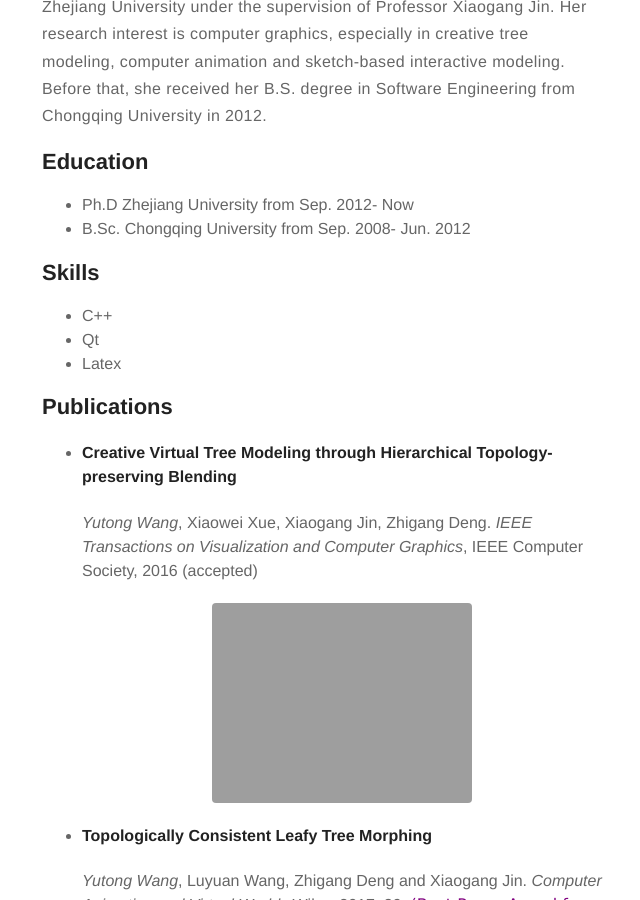
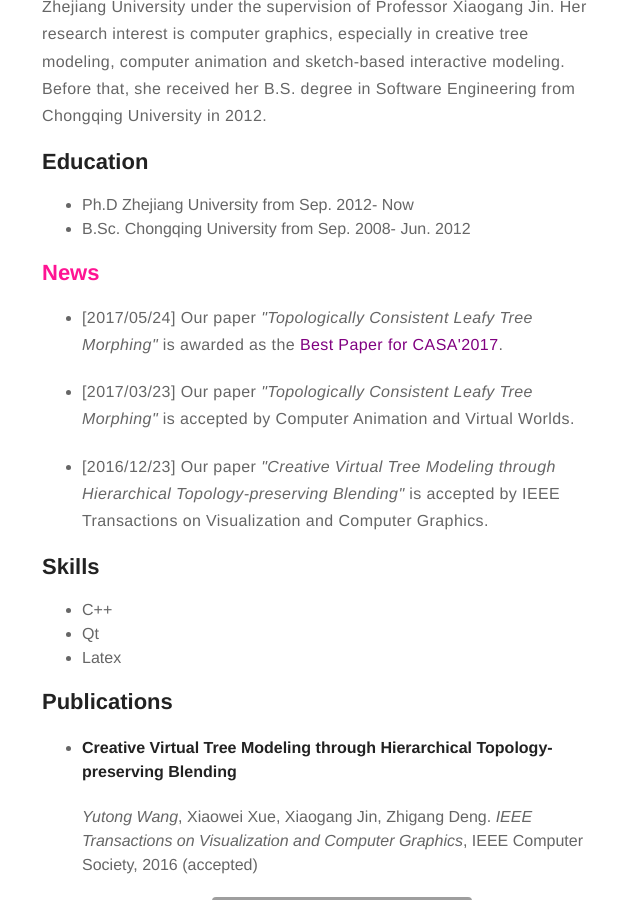
Before and after one commit to catherineytw/YutongWang, a Jekyll site: the page built from about.md, in a window 1280 px wide and 900 px high, scrolled down 459 px. Shown: the whole window, without its empty margins (318-958 px from the left). Built offline with Jekyll 4.4.1, drawn with Linux system fonts in a browser that asks for light colours.

Commit message:
update news

```diff
--- a/about.md
+++ b/about.md
@@ -10,6 +10,18 @@ layout: page
 <ul>
 	<li>Ph.D Zhejiang University from Sep. 2012- Now</li>
 	<li>B.Sc. Chongqing University from Sep. 2008- Jun. 2012</li>
+</ul>
+
+
+
+<h2><font color="#FF1493">News</font></h2>
+<ul>
+	<li><p><b>[2017/05/24]</b> Our paper <i>"Topologically Consistent Leafy Tree Morphing"</i> is awarded as the <b><font color="purple">Best Paper for CASA'2017</font></b>.</p></li>
+
+	<li><p><b>[2017/03/23]</b> Our paper <i>"Topologically Consistent Leafy Tree Morphing"</i> is accepted by Computer Animation and Virtual Worlds.</p></li>
+
+	<li><p><b>[2016/12/23]</b> Our paper <i>"Creative Virtual Tree Modeling through Hierarchical Topology-preserving Blending"</i> is accepted by IEEE Transactions on Visualization and Computer Graphics.</p></li>
+
 </ul>
 
 
```
